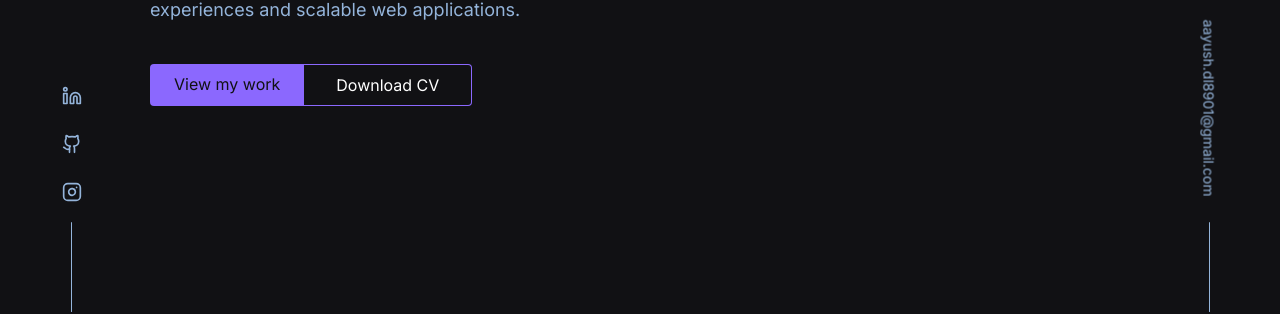
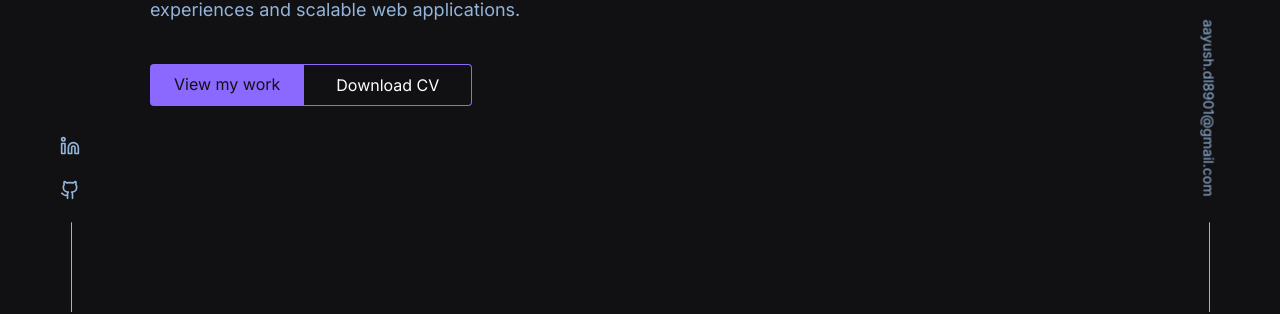
Before and after one commit to Tweekaayush/portfolio-2.0, a React (Vite) app: page / in a window 1280 px wide. Shown: the part 488-802 px from the top of the page. Built offline with nearby package versions, Linux system fonts and the light colour scheme.

Commit message:
update social media icons

```diff
--- a/src/components/Footer.jsx
+++ b/src/components/Footer.jsx
@@ -4,18 +4,13 @@ import { Linkedin, Github, Instagram } from "lucide-react";
 const smi = [
   {
     name: "linkedin",
-    link: "https://linkedin.com",
+    link: "https://www.linkedin.com/in/aayd/",
     icon: <Linkedin className="w-4 h-4 sm:w-5 sm:h-5" />,
   },
   {
     name: "github",
-    link: "https://github.com",
+    link: "https://github.com/Tweekaayush",
     icon: <Github className="w-4 h-4 sm:w-5 sm:h-5" />,
-  },
-  {
-    name: "instagram",
-    link: "https://instagram.com",
-    icon: <Instagram className="w-4 h-4 sm:w-5 sm:h-5" />,
   },
 ];
 
--- a/src/components/styled/SocialMediaIcons.jsx
+++ b/src/components/styled/SocialMediaIcons.jsx
@@ -6,25 +6,20 @@ import { Linkedin, Github, Instagram } from "lucide-react";
 const smi = [
   {
     name: "linkedin",
-    link: "https://linkedin.com",
-    icon: <Linkedin className="w-4 h-4 sm:w-5 sm:h-5" />,
+    link: "https://www.linkedin.com/in/aayd/",
+    icon: <Linkedin className="w-5 h-5" />,
   },
   {
     name: "github",
-    link: "https://github.com",
-    icon: <Github className="w-4 h-4 sm:w-5 sm:h-5" />,
-  },
-  {
-    name: "instagram",
-    link: "https://instagram.com",
-    icon: <Instagram className="w-4 h-4 sm:w-5 sm:h-5" />,
+    link: "https://github.com/Tweekaayush",
+    icon: <Github className="w-5 h-5" />,
   },
 ];
 
 const SocialMediaIcons = () => {
   return (
     <motion.div
-      className="hidden md:block fixed bottom-25 left-5.5 lg:left-13 after:fixed after:bottom-0 after:left-10.25 after:lg:left-17.75 after:w-px after:h-22.5 after:bg-primary-t after:rounded-full"
+      className="hidden md:block fixed bottom-28 left-7.5 lg:left-15 after:fixed after:bottom-0 after:left-10.25 after:lg:left-17.75 after:w-px after:h-22.5 after:bg-primary-t after:rounded-full"
       initial="hidden"
       whileInView="visible"
       transition={{
@@ -37,14 +32,17 @@ const SocialMediaIcons = () => {
         visible: { opacity: 1 },
       }}
     >
-      <ul className="flex flex-col gap-2">
+      <ul className="flex flex-col gap-6">
         {smi.map((item) => {
           return (
-            <li
-              key={item.name}
-              className="p-2.5 text-primary-t hover:text-primary hover:transform hover:-translate-y-1 transition duration-300 cursor-pointer"
-            >
-              <a href={item.link}>{item.icon}</a>
+            <li key={item.name} className="hover:transform hover:-translate-y-1 transition duration-300">
+              <a
+                href={item.link}
+                target="_blank"
+                className="text-primary-t hover:text-primary cursor-pointer"
+              >
+                {item.icon}
+              </a>
             </li>
           );
         })}
```
